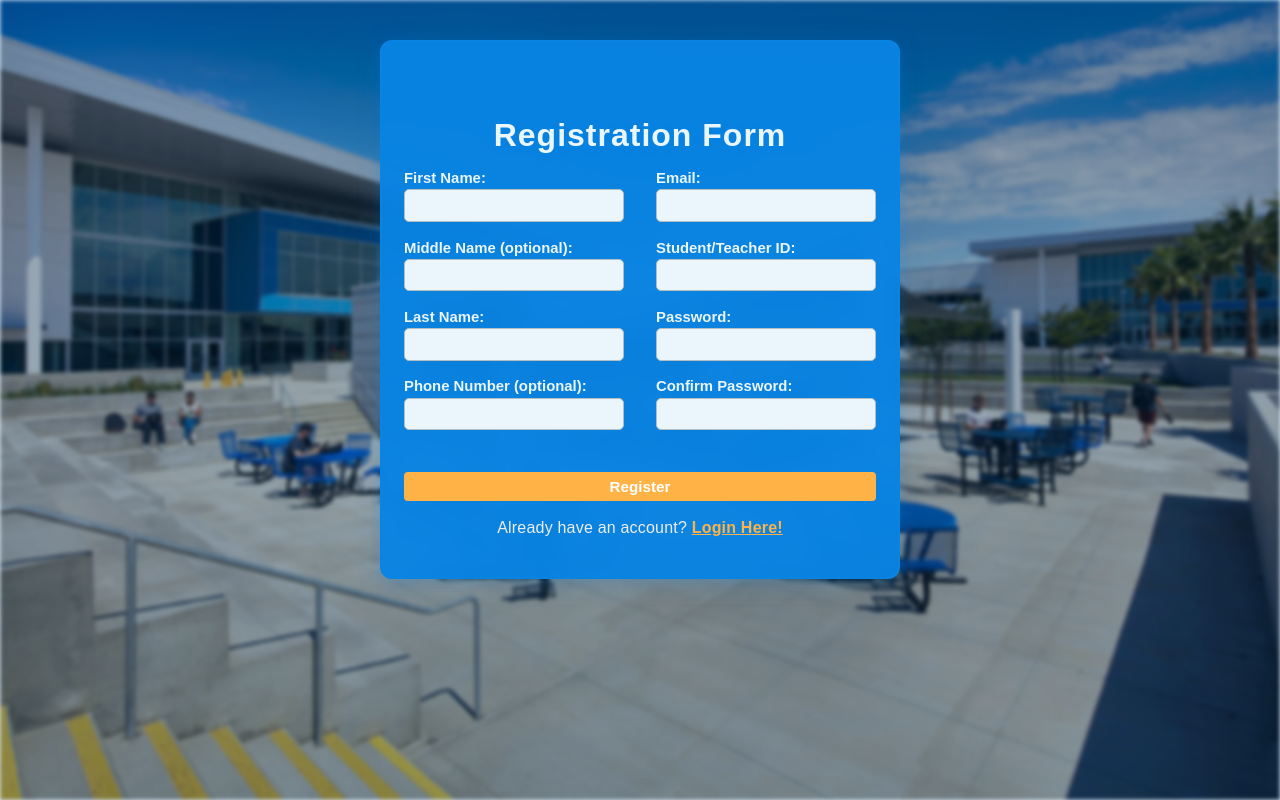
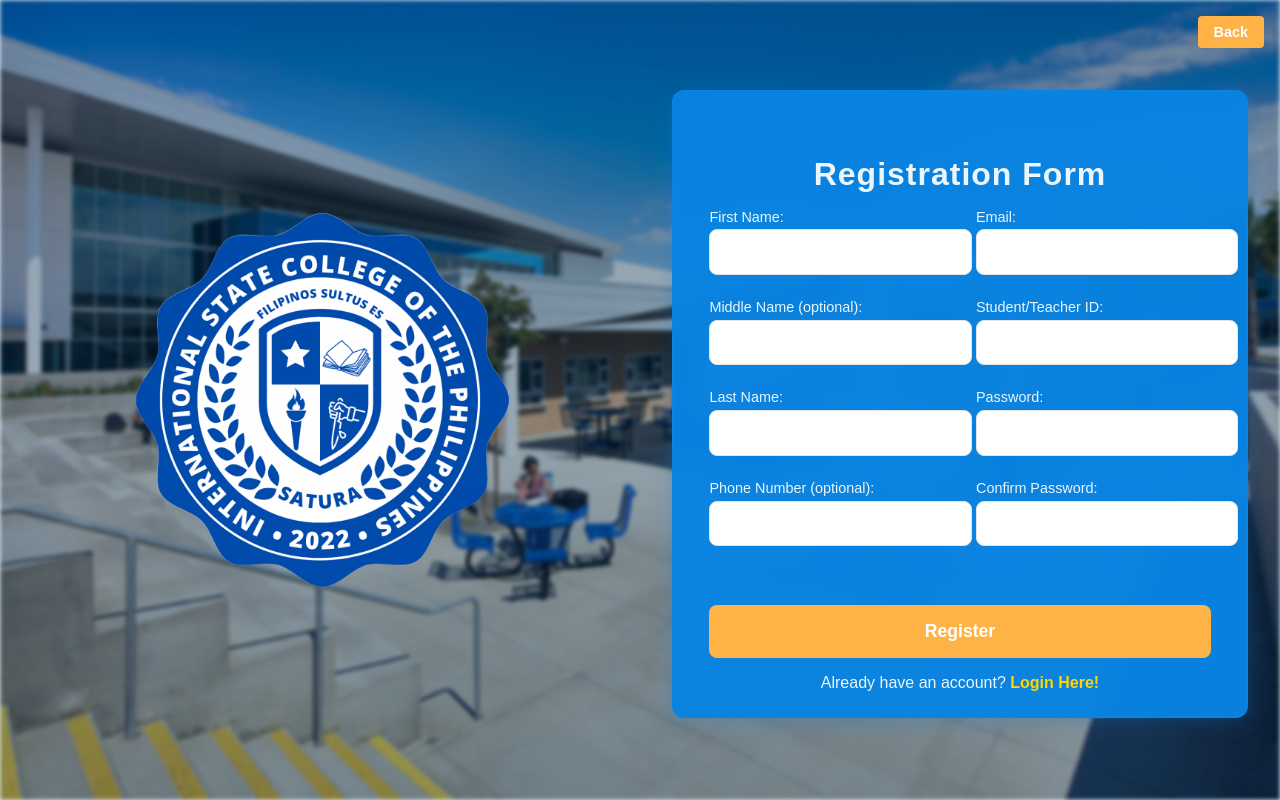
Before and after one commit to xclbr06/LMS, a PHP site: page /php/register.php in a window 1280 px wide. Run offline with PHP 8.4, Linux system fonts and the light colour scheme.

Commit message:
3 pages update

```diff
--- a/styles/register.css
+++ b/styles/register.css
@@ -4,37 +4,70 @@ html, body {
 }
 
 body {
-    font-family: Arial, sans-serif;
-    background: #f7fafd;
     margin: 0;
     padding: 0;
+    font-family: Arial, sans-serif;
     min-height: 100vh;
-    min-width: 100vw;
+    position: relative;
+}
+
+.split-container {
+    position: relative;
+    z-index: 1;
     display: flex;
-    justify-content: flex-start; /* Start at top for scrollability */
+    min-height: 100vh;
+}
+
+.logo-side {
+    flex: 1;
+    background: transparent; /* Remove blue background */
+    display: flex;
     align-items: center;
-    flex-direction: column;
-    overflow-x: hidden;
-    overflow-y: auto;
+    justify-content: center;
+    padding: 2rem;
+    position: relative;
+    z-index: 2;  /* Make sure logo appears above background */
+}
+
+.content-side {
+    flex: 1;
+    display: flex;
+    align-items: center;
+    justify-content: center;
+    padding: 2rem;
+    background: transparent;
+    position: relative;
+    overflow: hidden;
+}
+
+.big-logo {
+    width: 80%;
+    max-width: 400px;
+    height: auto;
+    object-fit: contain;
 }
 
 .body-bg {
     position: fixed;
-    top: 0; left: 0; width: 100vw; height: 100vh;
-    z-index: -1;
-    overflow: hidden;
+    top: 0;
+    left: 0;
+    width: 100%;
+    height: 100%;
+    z-index: 0;
 }
 .bg-img {
-    width: 100vw;
-    height: 100vh;
+    width: 100%;
+    height: 100%;
     object-fit: cover;
     filter: blur(2px) brightness(0.7);
-    position: absolute;
-    top: 0; left: 0;
 }
+
 .bg-overlay {
     position: absolute;
-    top: 0; left: 0; width: 100vw; height: 100vh;
+    top: 0;
+    left: 0;
+    width: 100%;
+    height: 100%;
     background: rgba(9,132,227,0.12);
 }
 
@@ -50,13 +83,15 @@ h2,
 }
 
 .form-section {
+    position: relative;
+    z-index: 1;
+    width: 100%;
+    max-width: 800px;
+    padding: 1.5rem;  /* Reduced from 2rem */
     background: rgba(9, 132, 227, 0.97);
     border: 2px solid #0984e3;
     border-radius: 12px;
-    max-width: 520px;
-    width: 95vw;
     margin: 2.5rem auto 2rem auto;
-    padding: 2.2rem 2.2rem 2.5rem 2.2rem;
     box-shadow: 0 4px 24px rgba(9, 132, 227, 0.18), 0 2px 12px rgba(9, 132, 227, 0.13);
     backdrop-filter: blur(10px);
     -webkit-backdrop-filter: blur(10px);
@@ -83,25 +118,19 @@ h2,
 
 label {
     display: block;
-    margin-bottom: 1.1rem;
-    font-weight: bold;
+    margin-bottom: 1.5rem;
     color: #eaf6fb;
-    font-size: 0.93rem;
+    font-size: 0.9rem;
 }
 
 input[type="text"], input[type="email"], input[type="password"] {
     width: 100%;
-    max-width: 300px;
-    min-width: 100px;
-    padding: 0.3rem 0.3rem;
-    margin: 0.2rem auto 1.1rem auto;
-    border: 1.5px solid #b2bec3;
-    border-radius: 5px;
-    font-size: 1.08rem;
-    box-sizing: border-box;
-    background-color: #eaf6fb;
-    color: #222f3e;
-    transition: border-color 0.2s, background 0.2s;
+    padding: 0.8rem;
+    margin-top: 0.3rem;
+    border: 1.5px solid #e3e3e3;
+    border-radius: 8px;
+    font-size: 1rem;
+    transition: all 0.3s ease;
     display: block;
 }
 
@@ -109,35 +138,34 @@ input[type="text"]:focus,
 input[type="email"]:focus,
 input[type="password"]:focus {
     border-color: #0984e3;
-    background: #fff;
+    box-shadow: 0 0 0 2px rgba(9, 132, 227, 0.1);
     outline: none;
 }
 
 button[type="submit"] {
     width: 100%;
-    padding: 0.38rem;
+    padding: 1rem;
     background: #ffb347;
-    color: #fff;
+    color: white;
     border: none;
-    border-radius: 4px;
-    font-size: 0.95rem;
+    border-radius: 8px;
+    font-size: 1.1rem;
     font-weight: bold;
     cursor: pointer;
-    margin-top: 0.3rem;
-    transition: background 0.2s, color 0.2s;
+    transition: all 0.3s ease;
+    margin-top: 1rem;
 }
 
 button[type="submit"]:hover {
-    background: #ffb247be;
-    color: #ffffff;
+    background: #ffd600;
+    color: #222f3e;
 }
 
 .error {
-    color: #d3c722;
-    font-size: 1em;
-    font-weight: bold;
-    border-radius: 4px;
-    max-width: 100%;
+    color: #e74c3c;
+    font-size: 0.8rem;
+    margin-top: 0.3rem;
+    display: block;
 }
 
 .success {
@@ -168,25 +196,26 @@ button[type="submit"]:hover {
 }
 
 .login-link {
-    margin-top: 18px;
     text-align: center;
-    font-size: 1em;
-    color: #EEEEEE;
-    letter-spacing: 0.2px;
+    margin-top: 1rem;
+    color: #eaf6fb;
 }
+
 .login-link a {
+    color: #ffd600;
+    text-decoration: none;
+    font-weight: bold;
+}
+
+.login-link a:hover {
     color: #ffb347;
-    font-weight: bold;
     text-decoration: underline;
-    transition: color 0.2s;
-}
-.login-link a:hover {
-    color: #fff;
 }
 
 .form-row-2col {
     display: flex;
     gap: 2rem;
+    margin-bottom: 1rem;
     justify-content: center;
     align-items: flex-start;
     width: 100%;
@@ -194,8 +223,53 @@ button[type="submit"]:hover {
     margin: 0 auto 1.2rem auto;
 }
 .form-col {
-    flex: 1 1 0;
-    min-width: 220px;
+    flex: 1;
+}
+
+.back-btn {
+    position: absolute;
+    top: 1rem;
+    right: 1rem;
+    padding: 0.5rem 1rem;
+    background: #ffb347;
+    color: #fff;
+    border: none;
+    border-radius: 4px;
+    text-decoration: none;
+    font-size: 0.9rem;
+    font-weight: bold;
+    transition: all 0.3s ease;
+    z-index: 2;
+}
+
+.back-btn:hover {
+    background: #ffd600;
+    color: #222f3e;
+}
+
+@media (max-width: 900px) {
+    .split-container {
+        flex-direction: column;
+    }
+
+    .logo-side {
+        padding: 2rem;
+        min-height: 30vh;
+    }
+
+    .big-logo {
+        width: 60%;
+        max-width: 300px;
+    }
+
+    .form-row-2col {
+        flex-direction: column;
+        gap: 0;
+    }
+
+    .form-section {
+        padding: 1rem;
+    }
 }
 
 @media (max-width: 700px) {
@@ -229,3 +303,22 @@ button[type="submit"]:hover {
         max-width: 100%;
     }
 }
+
+@media (max-width: 500px) {
+    .form-section {
+        padding: 1rem 0.8rem;  /* Even smaller padding for mobile */
+    }
+    .form-section h2 {
+        font-size: 1.5rem;
+    }
+
+    input[type="text"],
+    input[type="email"],
+    input[type="password"] {
+        font-size: 0.9rem;
+    }
+
+    button[type="submit"] {
+        font-size: 1rem;
+    }
+}
--- a/templates/register.html
+++ b/templates/register.html
@@ -5,11 +5,16 @@
     <link rel="stylesheet" href="../styles/register.css">
 </head>
 <body>
+    <div class="split-container">
+        <div class="logo-side">
+            <img src="../img/iscp.png" alt="School Logo" class="big-logo">
+        </div>
+        <div class="content-side">
             <div class="body-bg">
                 <img src="../img/school.jpg" alt="Background" class="bg-img">
                 <div class="bg-overlay"></div>
             </div>
-
+            <a href="../main.php" class="back-btn">Back</a>
             <?php if ($success): ?>
                 <script>
                     setTimeout(function() {
@@ -66,5 +71,7 @@
                     </form>
                 </div>
             <?php endif; ?>
+        </div>
+    </div>
 </body>
 </html>
```
Also changed, not shown: main.php (+10 -2 lines), styles/login.css (+92 -17 lines), styles/main.css (+188 -19 lines), templates/login.html (+9 -1 lines). Lines whose indentation alone changed are shown as unchanged.
